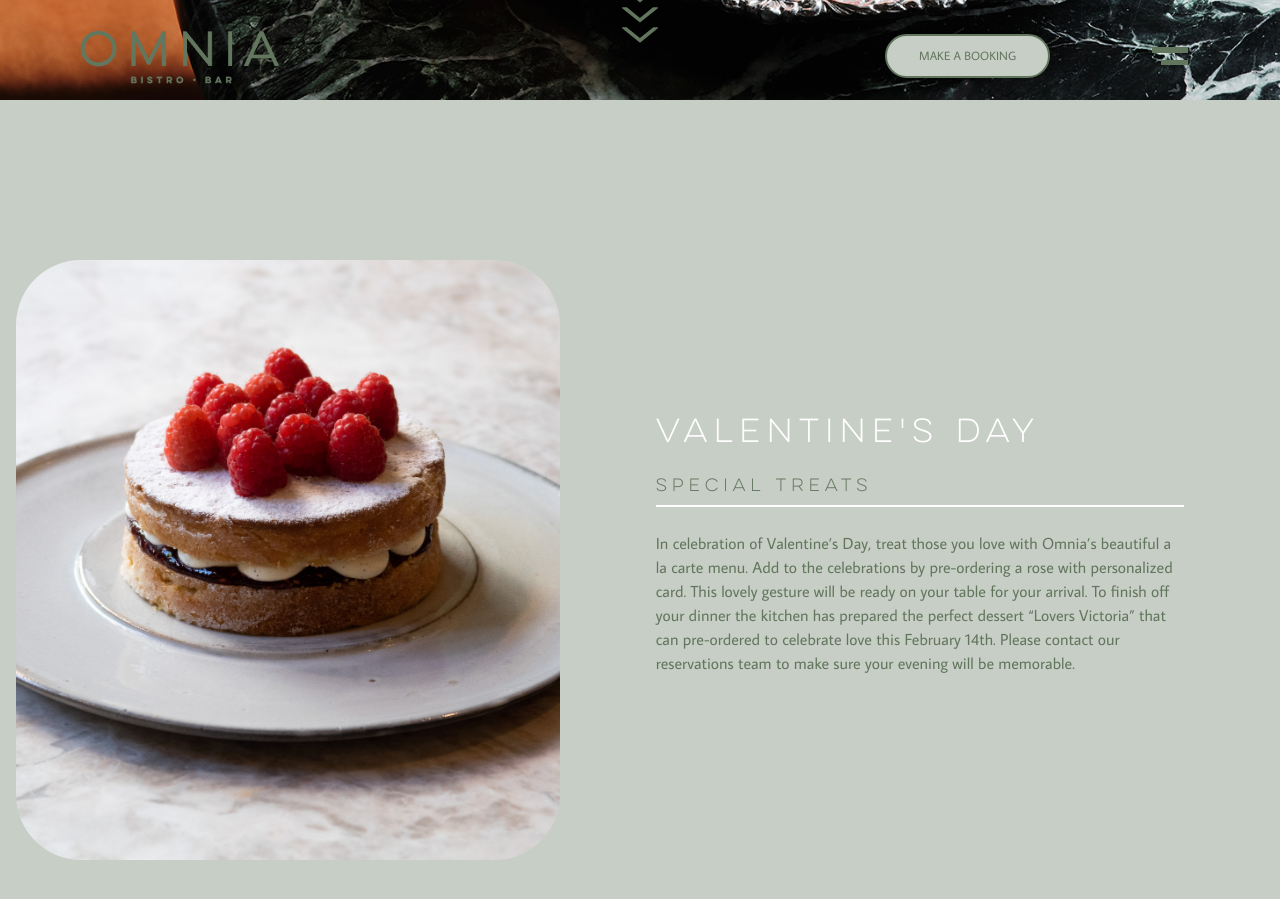
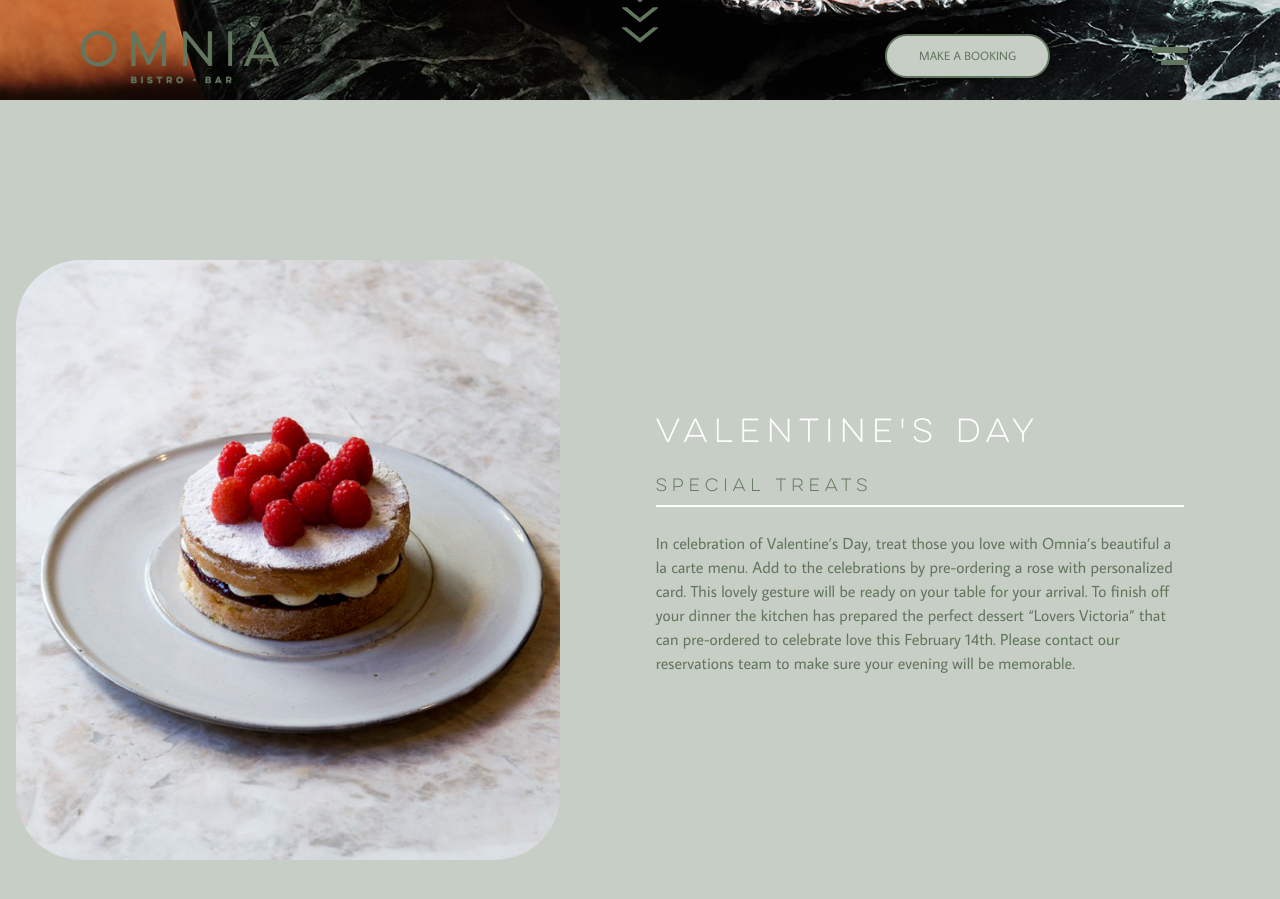
Before and after one commit to yugenomnia/omnia, a Jekyll site: the page built from events.md, in a window 1280 px wide and 900 px high, scrolled down 800 px. Built offline with Jekyll 4.4.1, drawn with Linux system fonts in a browser that asks for light colours.

Commit message:
Update from Forestry.io yugenomnia created assets/images/rasp-500.jpg yugenomnia updated events.md

```diff
--- a/events.md
+++ b/events.md
@@ -3,7 +3,7 @@ layout: events
 events:
 - title: Valentine's day
   second_title: Special treats
-  img: "/assets/images/omnia-victorian-spomge-cake-valentines.jpg"
+  img: "/assets/images/rasp-500.jpg"
   text: In celebration of Valentine's Day, treat those you love with Omnia's beautiful
     a la carte menu. Add to the celebrations by pre-ordering a rose with personalized
     card. This lovely gesture will be ready on your table for your arrival. To finish
```
Also changed, not shown: assets/images/rasp-500.jpg (added).
